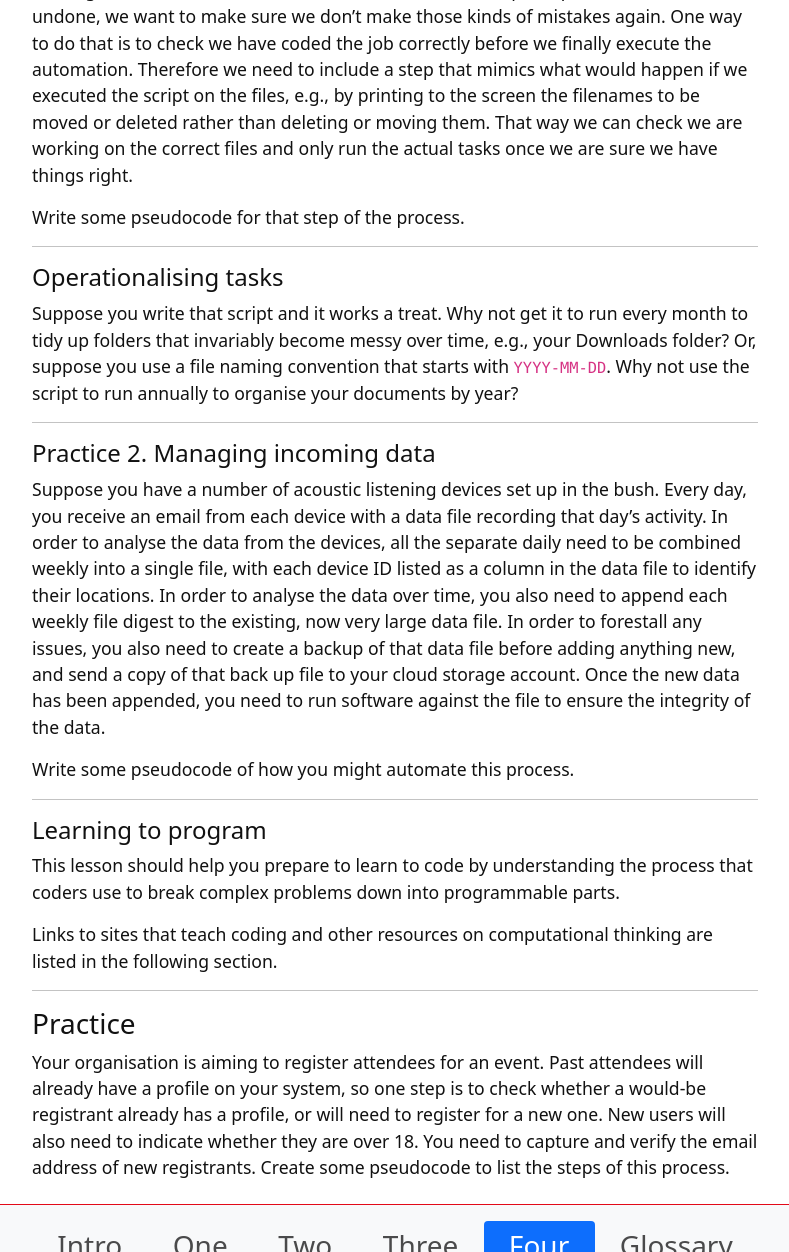
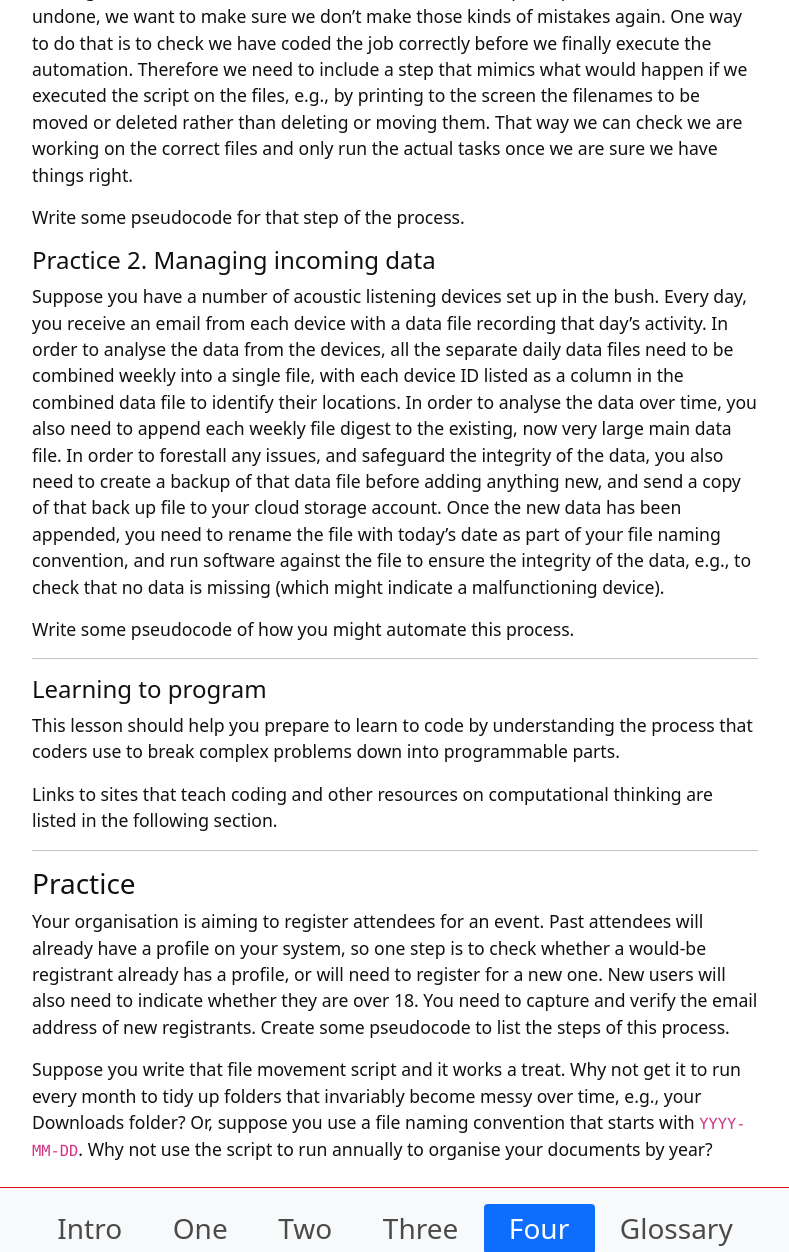
Before and after one commit to weaverbel/intro-computational-thinking, a Jekyll site: the page built from content/4-lesson.md, in a window 1280 px wide and 1400 px high, scrolled down 2321 px, cut to the strip 0-1252 px from the top of the window. Shown: the whole strip, without its empty margins (245-1034 px from the left). Built offline with Jekyll 4.4.1, drawn with Linux system fonts in a browser that asks for light colours.

Commit message:
Update 4-lesson.md
fixing

```diff
--- a/content/4-lesson.md
+++ b/content/4-lesson.md
@@ -40,17 +40,9 @@ In the process of doing the above, we actually made a few blunders. We accidenta
 
 Write some pseudocode for that step of the process.
 
--------------------------------
-
-#### Operationalising tasks
-
-Suppose you write that script and it works a treat. Why not get it to run every month to tidy up folders that invariably become messy over time, e.g., your Downloads folder? Or, suppose you use a file naming convention that starts with `YYYY-MM-DD`. Why not use the script to run annually to organise your documents by year?
-
-----------------------
-
 #### Practice 2. Managing incoming data
 
-Suppose you have a number of acoustic listening devices set up in the bush. Every day, you receive an email from each device with a data file recording that day's activity. In order to analyse the data from the devices, all the separate daily need to be combined weekly into a single file, with each device ID listed as a column in the data file to identify their locations. In order to analyse the data over time, you also need to append each weekly file digest to the existing, now very large data file. In order to forestall any issues, you also need to create a backup of that data file before adding anything new, and send a copy of that back up file to your cloud storage account. Once the new data has been appended, you need to run software against the file to ensure the integrity of the data.
+Suppose you have a number of acoustic listening devices set up in the bush. Every day, you receive an email from each device with a data file recording that day's activity. In order to analyse the data from the devices, all the separate daily data files need to be combined weekly into a single file, with each device ID listed as a column in the combined data file to identify their locations. In order to analyse the data over time, you also need to append each weekly file digest to the existing, now very large main data file. In order to forestall any issues, and safeguard the integrity of the data, you also need to create a backup of that data file before adding anything new, and send a copy of that back up file to your cloud storage account. Once the new data has been appended, you need to rename the file with today's date as part of your file naming convention, and run software against the file to ensure the integrity of the data, e.g., to check that no data is missing (which might indicate a malfunctioning device).
 
 Write some pseudocode of how you might automate this process.
 
@@ -67,3 +59,5 @@ Links to sites that teach coding and other resources on computational thinking a
 ### Practice
 
 Your organisation is aiming to register attendees for an event. Past attendees will already have a profile on your system, so one step is to check whether a would-be registrant already has a profile, or will need to register for a new one. New users will also need to indicate whether they are over 18. You need to capture and verify the email address of new registrants. Create some pseudocode to list the steps of this process.
+
+Suppose you write that file movement script and it works a treat. Why not get it to run every month to tidy up folders that invariably become messy over time, e.g., your Downloads folder? Or, suppose you use a file naming convention that starts with `YYYY-MM-DD`. Why not use the script to run annually to organise your documents by year?
```
